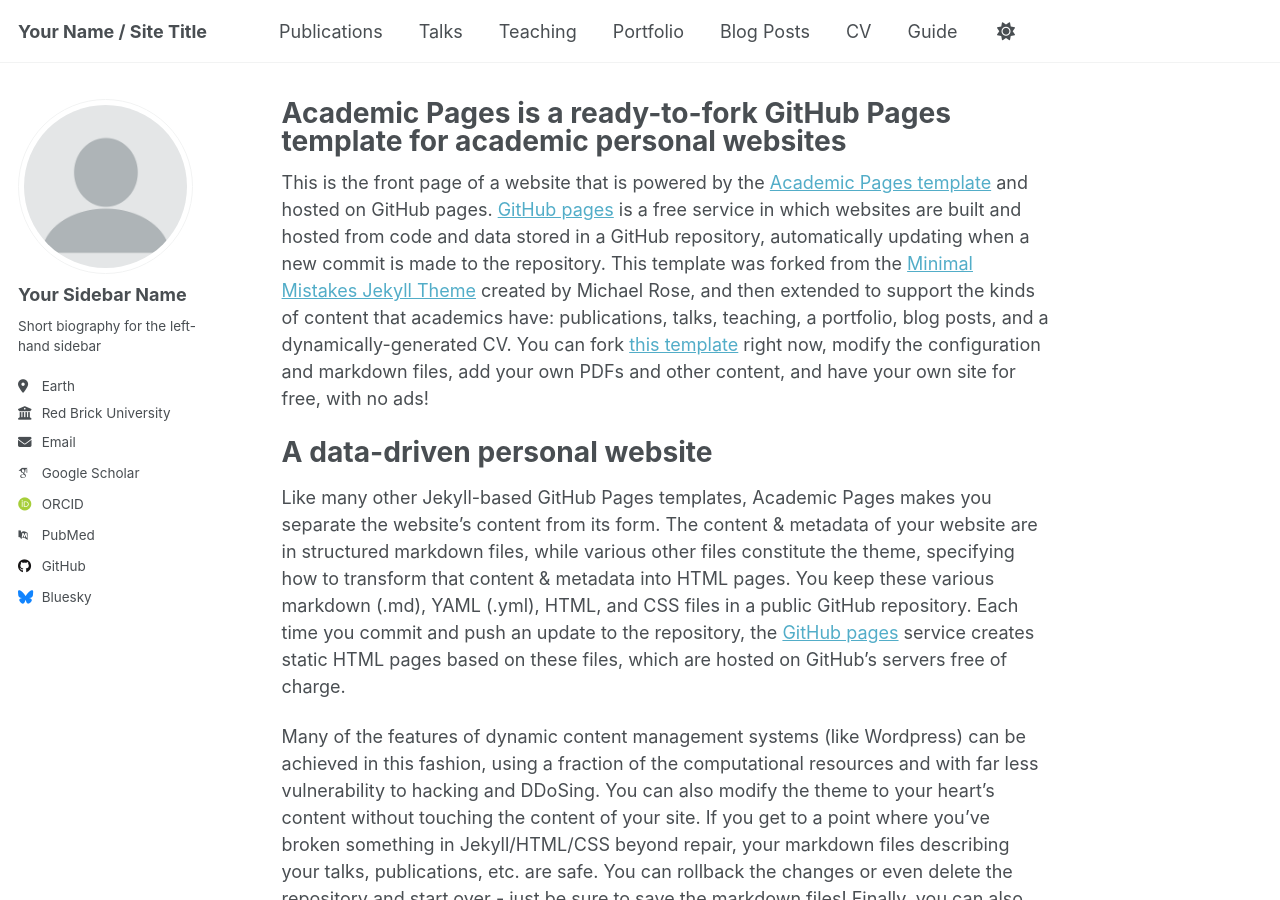
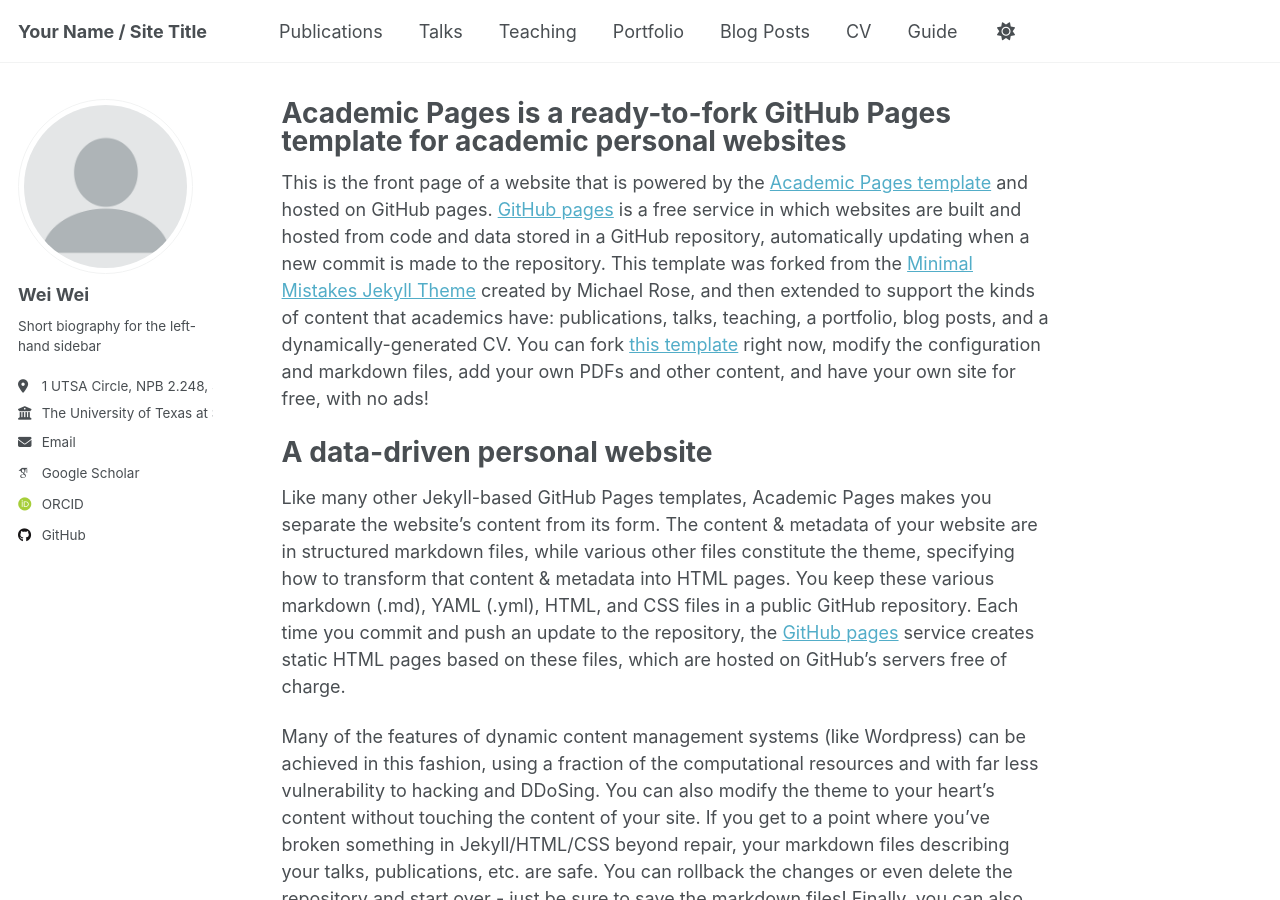
Before and after one commit to iamdoublewei/iamdoublewei.github.io, a Jekyll site: the page built from _pages/about.md, in a window 1280 px wide and 900 px high. Built offline with Jekyll 4.4.1, drawn with Linux system fonts in a browser that asks for light colours; some web fonts are replaced.

Commit message:
Update _config.yml

```diff
--- a/_config.yml
+++ b/_config.yml
@@ -23,22 +23,22 @@
 author:
   # Biographic information
   avatar           : "profile.png"
-  name             : "Your Sidebar Name"
+  name             : "Wei Wei"
   pronouns         : # example: "she/her"
   bio              : "Short biography for the left-hand sidebar"
-  location         : "Earth"
-  employer         : "Red Brick University"
+  location         : "1 UTSA Circle, NPB 2.248, San Antonio, TX 78249"
+  employer         : "The University of Texas at San Antonio"
   uri              : # URL
-  email            : "none@example.org"
+  email            : "iamdoublewei@gmail.com"
 
   # Academic websites
   academia         : # URL
   arxiv            : # URL - Update with the correct link to your profile
-  googlescholar    : "https://scholar.google.com/citations?user=PS_CX0AAAAAJ"
+  googlescholar    : "https://scholar.google.com/citations?user=h0GKBcQAAAAJ&hl=en"
   impactstory      : # URL
-  orcid            : "http://orcid.org/yourorcidurl"
+  orcid            : "https://orcid.org/my-orcid?orcid=0009-0001-2973-4425"
   semantic         : # URL
-  pubmed           : "https://www.ncbi.nlm.nih.gov/pubmed/?term=john+snow"
+  pubmed           : # URL
   researchgate     : # URL
   scopus           : # URL
 
@@ -46,12 +46,12 @@
   bitbucket        : # Username - Update with your username on the site
   codepen          : # Username
   dribbble         : # Username
-  github           : "academicpages"
+  github           : "https://github.com/iamdoublewei"
   kaggle           : # Username
   stackoverflow    : # User number or user number and name (i.e., use "1" or "1/jeff-atwood")
 
   # Social media
-  bluesky          : "bsky.app" # Replace this with you Bluesky username
+  bluesky          : # Username
   facebook         : # Username
   flickr           : # Username
   foursquare       : # Username
```
